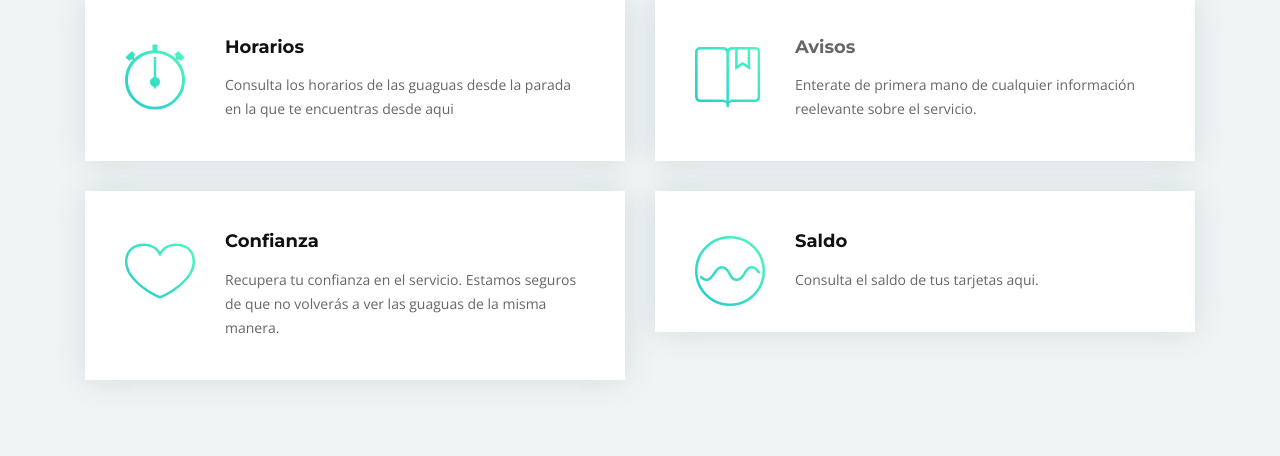
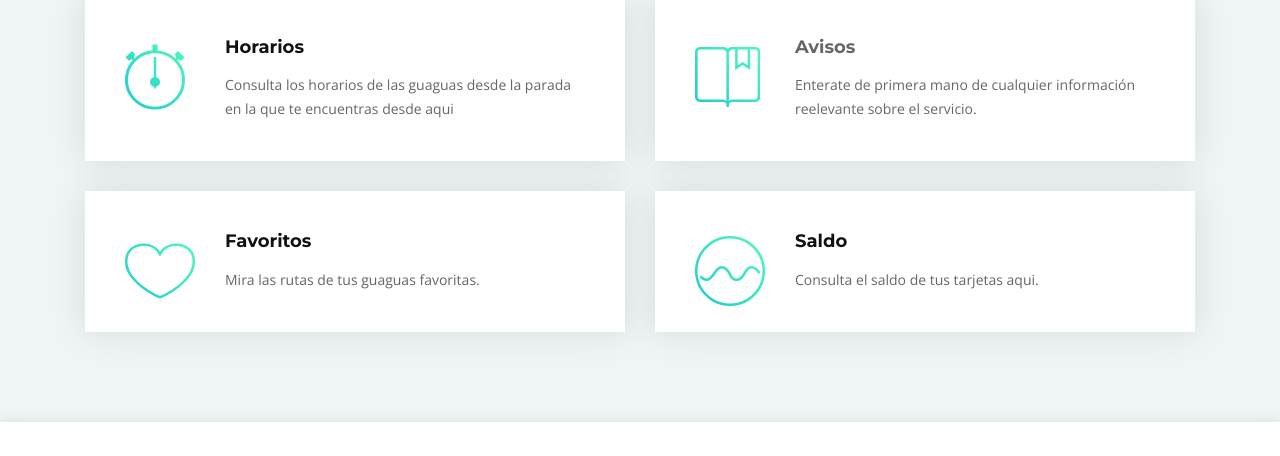
Before and after one commit to anaidramirezb/landingGS, a plain HTML site: page index.html in a window 1280 px wide. Shown: the part 2736-3192 px from the top of the page. Drawn offline with nearby package versions, Linux system fonts and the light colour scheme; files whose address does not match are found by name.

Commit message:
Changed More features

```diff
--- a/index.html
+++ b/index.html
@@ -209,8 +209,8 @@
           <div class="col-lg-6">
             <div class="box wow fadeInLeft">
               <div class="icon"><i class="ion-ios-heart-outline"></i></div>
-              <h4 class="title"><a href="">Confianza</a></h4>
-              <p class="description">Recupera tu confianza en el servicio. Estamos seguros de que no volverás a ver las guaguas de la misma manera.</p>
+              <h4 class="title"><a href="">Favoritos</a></h4>
+              <p class="description">Mira las rutas de tus guaguas favoritas.</p>
             </div>
           </div>
 
```
